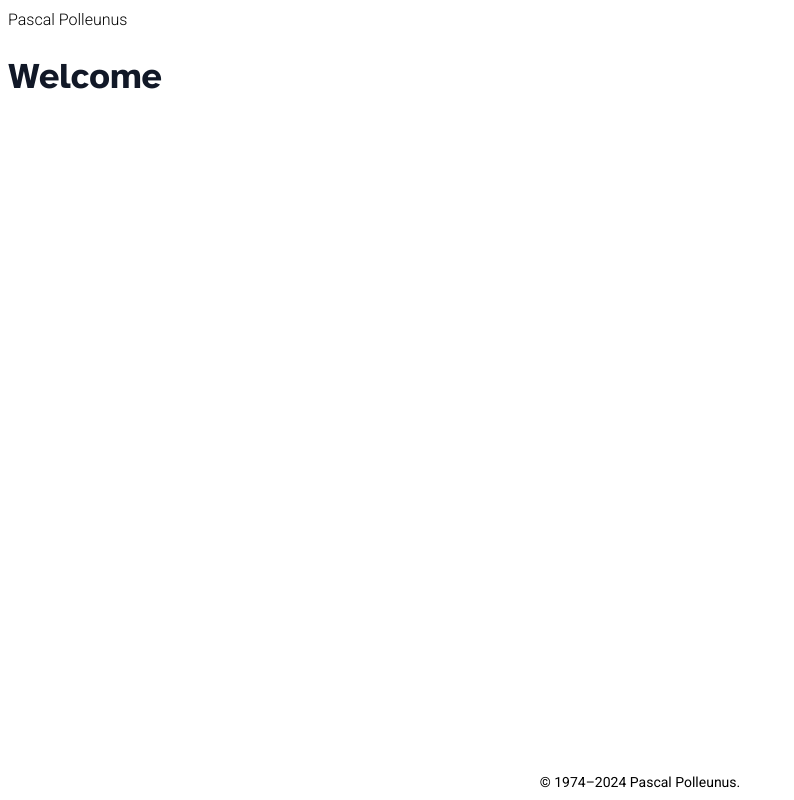
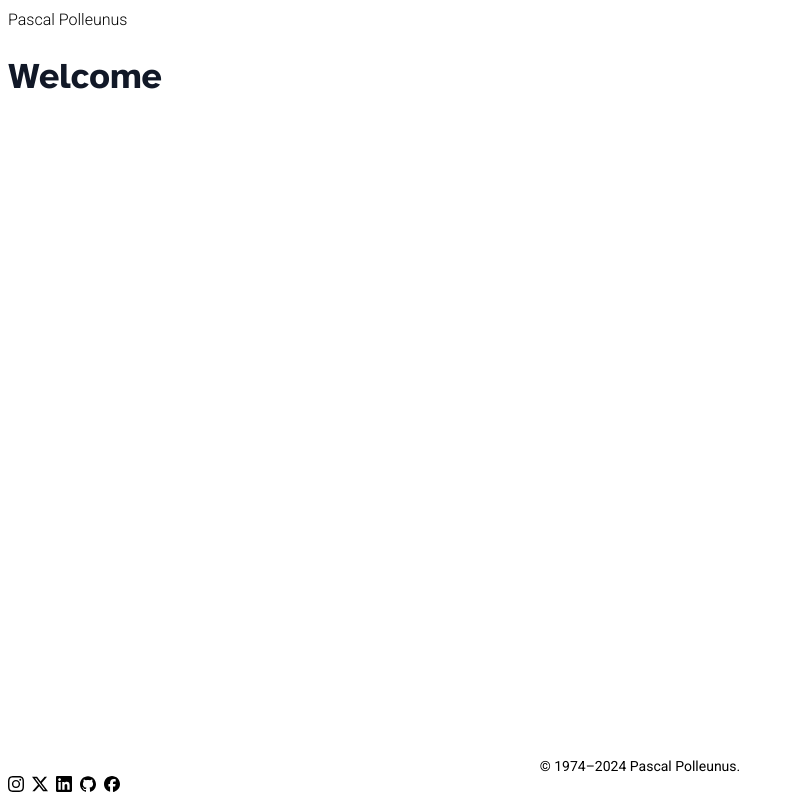
Before and after one commit to ppo/ppbe, an Astro site: page / in a window 1280 px wide. Shown: the whole page, without its empty margins (0-794 px from the left). Built offline with nearby package versions, Linux system fonts and the light colour scheme; Astro itself is replaced by a stand-in of ours.

Commit message:
Add social links.
- Update global settings.
- Create `Icon` and `IconLink` components.
- Add SVG icons.
- Display social icons in footer.

```diff
--- /dev/null
+++ b/src/components/Icon.astro
@@ -0,0 +1,12 @@
+---
+interface Props {
+  name: string;
+  label?: string;
+}
+const { name, label } = Astro.props;
+
+const size = 16;
+---
+
+
+<img class="icon" src={`/icons/${name}.svg`} height={size} width={size} alt={`Icon: ${label || name}`} />
--- /dev/null
+++ b/src/components/IconLink.astro
@@ -0,0 +1,14 @@
+---
+import Icon from '@/components/Icon.astro';
+
+
+interface Props {
+  icon: string;
+  url: string;
+  label?: string;
+}
+const { icon, url, label } = Astro.props;
+---
+
+
+<a href={url} title={label}><Icon name={icon} {label} />{/* <span>{label}</span> */}</a>
--- a/src/components/layout/Footer.astro
+++ b/src/components/layout/Footer.astro
@@ -1,5 +1,7 @@
 ---
-import { COPYRIGHT_NAME, COPYRIGHT_START_YEAR } from '@/settings.mjs';
+import { COPYRIGHT_NAME, COPYRIGHT_START_YEAR, SOCIAL_NAV } from '@/settings.mjs';
+
+import IconLink from '@/components/IconLink.astro';
 
 
 interface Props {
@@ -16,4 +18,11 @@ const thisYear = new Date().getFullYear();
     © {COPYRIGHT_START_YEAR}{thisYear > COPYRIGHT_START_YEAR && `–${thisYear}`}
     {COPYRIGHT_NAME}.
   </div>
+  <nav id="footer-socials">
+    <ul class="flex gap-2">
+      {SOCIAL_NAV.map(({label, url, icon}) => (
+        <li><IconLink {...{label, url, icon}} /></li>
+      ))}
+    </ul>
+  </nav>
 </footer>
--- a/src/settings.mjs
+++ b/src/settings.mjs
@@ -30,6 +30,28 @@ export const ROUTES = {
 // URL of the sitemap.
 export const SITEMAP_ROUTE = '/sitemap-index.xml';
 
+// Named URLs (as name: path).
+export const URLS = {
+  facebook:  'https://www.facebook.com/pascal.polleunus',
+  github:    'https://github.com/ppo',
+  instagram: 'https://www.instagram.com/ppolleunus',
+  linkedin:  'https://www.linkedin.com/in/pascal-polleunus/',
+  x:         'https://x.com/ppolleunus',
+};
+
+
+// NAVS ============================================================================================
+
+// Elements of the social nav.
+/** @type {import('./types/settings').Nav} */
+export const SOCIAL_NAV = [
+  {label: 'Instagram', icon: 'instagram', url: URLS.instagram, },
+  {label: 'X/Twitter', icon: 'x',         url: URLS.x, },
+  {label: 'LinkedIn',  icon: 'linkedin',  url: URLS.linkedin, },
+  {label: 'GitHub',    icon: 'github',    url: URLS.github, },
+  {label: 'Facebook',  icon: 'facebook',  url: URLS.facebook, },
+];
+
 
 // DESIGN ==========================================================================================
 
--- a/src/types/settings.d.ts
+++ b/src/types/settings.d.ts
@@ -5,3 +5,10 @@ export interface Fonts {
     weights?: number[];  // Weights to load
   };
 }
+
+// Definition of a navigation (i.e. list of links).
+export interface Nav {
+  label: string;  // Label to display
+  icon?: string;  // Icon
+  url: string;    // Target URL
+}
```
Also changed, not shown: public/icons/facebook.svg (added), public/icons/github.svg (added), public/icons/instagram.svg (added), public/icons/linkedin.svg (added), public/icons/x.svg (added).
